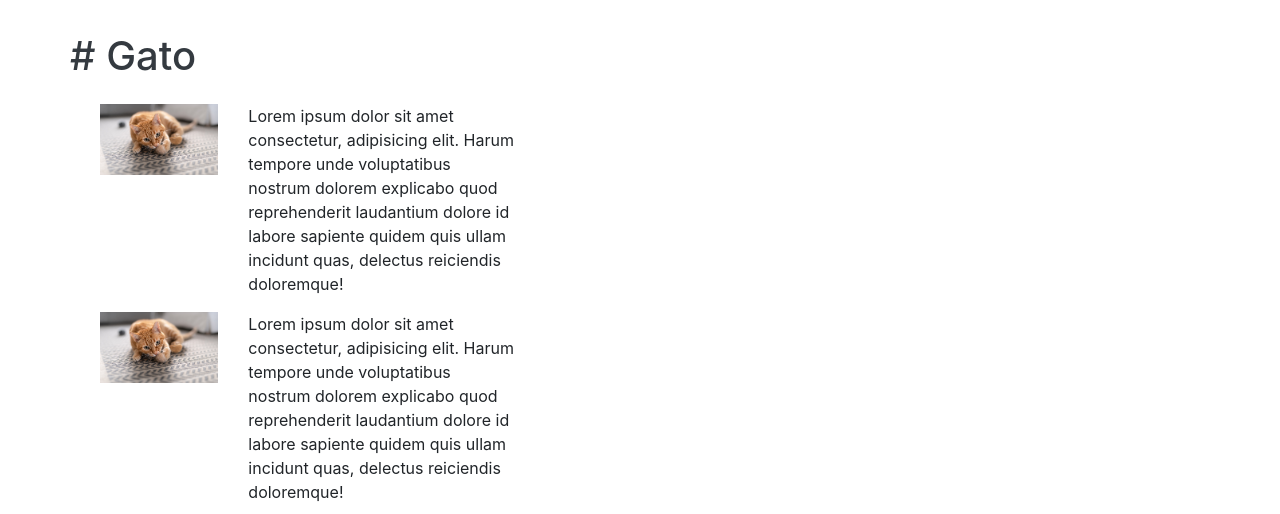
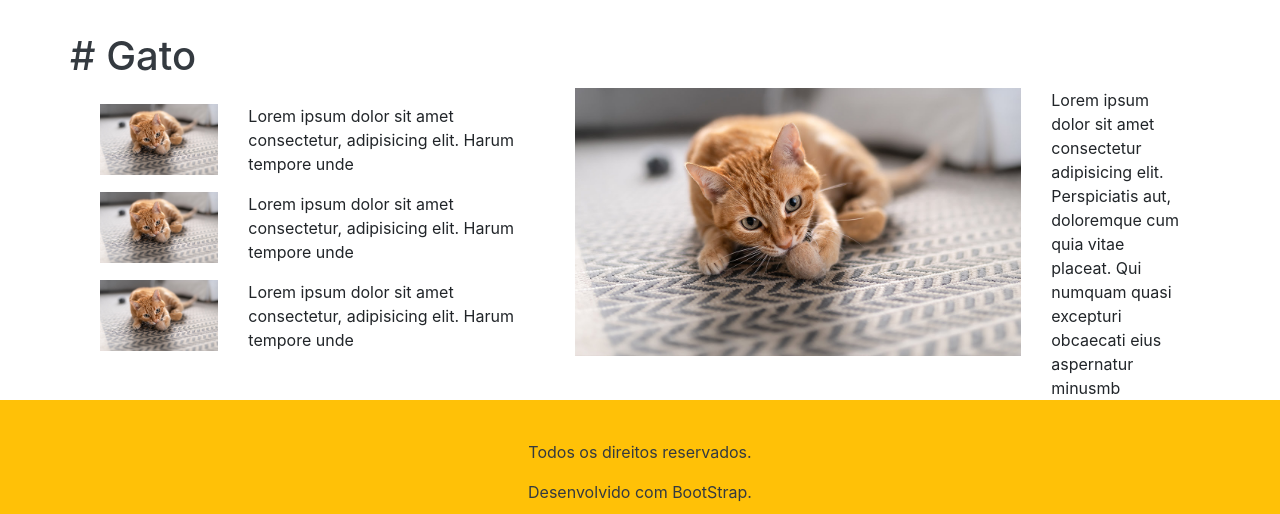
Before and after one commit to Lichwyy/Start-Bootstrap, a plain HTML site: page index.html in a window 1280 px wide. Shown: the part 800-1314 px from the top of the page. Drawn offline with Linux system fonts and the light colour scheme.

Commit message:
Commit 05/04/2022

```diff
--- a/index.html
+++ b/index.html
@@ -5,21 +5,21 @@
     <meta charset="UTF-8">
     <meta http-equiv="X-UA-Compatible" content="IE=edge">
     <meta name="viewport" content="width=device-width, initial-scale=1.0">
-    <title>bootstrap test</title>
+    <title>BootStrap Test</title>
     <link rel="stylesheet" href="css/bootstrap.css">
     <link rel="stylesheet" href="css/paulo.css">
 </head>
 
 <body>
-    <nav class="navbar navbar-expand-lg navbar-light bg-transparent fixed-top shadow">
-        <a class="navbar-brand ">Ben 10</a>
+    <nav class="navbar navbar-expand-lg navbar-light bg-warning fixed-top shadow">
+        <a class="navbar-brand ">Cutcat</a>
         <button class="navbar-toggler" data-target="#my-nav" data-toggle="collapse" aria-controls="my-nav" aria-expanded="false" aria-label="Toggle navigation">
         <span class="navbar-toggler-icon"></span>
     </button>
         <div id="my-nav" class="collapse navbar-collapse">
             <ul class="navbar-nav mr-auto">
                 <li class="nav-item active">
-                    <a class="nav-link" href="#">Aliens <span class="sr-only">(current)</span></a>
+                    <a class="nav-link" href="#">Gatos <span class="sr-only">(current)</span></a>
                 </li>
                 <li class="nav-item">
                     <a class="nav-link disabled" href="#" tabindex="-1" aria-disabled="true">Sobre</a>
@@ -40,33 +40,63 @@
                         <div class="col-12 col-sm-4 col-md-4">
                             <img class="img-fluid" src="img/gato.jpg" alt="">
                         </div>
-                        <div class="col-12 col-sm-8 col-md-8">
-                            Lorem ipsum dolor sit amet consectetur, adipisicing elit. Harum tempore unde voluptatibus nostrum dolorem explicabo quod reprehenderit laudantium dolore id labore sapiente quidem quis ullam incidunt quas, delectus reiciendis doloremque!
+                        <div class="col-12 col-sm-8. col-md-8">
+                            Lorem ipsum dolor sit amet consectetur, adipisicing elit. Harum tempore unde
                         </div>
                     </div>
                     <div class="row mt-3">
                         <div class="col-12 col-sm-4 col-md-4">
                             <img class="img-fluid" src="img/gato.jpg" alt="">
                         </div>
-                        <div class="col-12 col-sm-8 col-md-8">
-                            Lorem ipsum dolor sit amet consectetur, adipisicing elit. Harum tempore unde voluptatibus nostrum dolorem explicabo quod reprehenderit laudantium dolore id labore sapiente quidem quis ullam incidunt quas, delectus reiciendis doloremque!
+                        <div class="col-12 col-sm-8. col-md-8">
+                            Lorem ipsum dolor sit amet consectetur, adipisicing elit. Harum tempore unde
                         </div>
                     </div>
                     <div class="row mt-3">
                         <div class="col-12 col-sm-4 col-md-4">
                             <img class="img-fluid" src="img/gato.jpg" alt="">
                         </div>
-                        <div class="col-12 col-sm-8 col-md-8">
-                            Lorem ipsum dolor sit amet consectetur, adipisicing elit. Harum tempore unde voluptatibus nostrum dolorem explicabo quod reprehenderit laudantium dolore id labore sapiente quidem quis ullam incidunt quas, delectus reiciendis doloremque!
+                        <div class="col-12 col-sm-8. col-md-8">
+                            Lorem ipsum dolor sit amet consectetur, adipisicing elit. Harum tempore unde
+                        </div>
+                    </div>
+                </div>
+            </div>
+
+            <div class="col-12 col-sm-7 col-md-7">
+                <div class="container-fluid">
+                    <div class="row">
+                        <div class="col-12 col-sm-9 col-md-9">
+                            <img class="img-fluid" src="../Start-Bootstrap/img/gato.jpg" alt="">
+                        </div>
+                        <div class="col-12 col-sm-3 col-md-3">
+                            Lorem ipsum dolor sit amet consectetur adipisicing elit. Perspiciatis aut, doloremque cum quia vitae placeat. Qui numquam quasi excepturi obcaecati eius aspernatur minusmb
                         </div>
                     </div>
                 </div>
             </div>
         </div>
     </div>
+    <div class="container-fluid bg-warning">
+        <div class="row justify-content-center">
+            <div class="col-12 sm-8 md-6">
+                <p>ㅤ</p>
+                <p class="text-center text-dark">
+                    Todos os direitos reservados.
+                </p>
+                <p class="text-center text-dark">
+                    Desenvolvido com BootStrap.
+                </p>
+                <p class="text-center">
+                    <i class="fa-brands fa-whatsapp" id="whatsapp"></i>
+                </p>
+            </div>
+        </div>
+    </div>
 
     <script src="js/jquery-3.6.0.min.js"></script>
     <script src="js/bootstrap.js"></script>
+    <script src="https://kit.fontawesome.com/b83a9c4287.js" crossorigin="anonymous"></script>
 </body>
 
 </html>
```
Also changed, not shown: img/gato-2.jpg (added), img/outrogato.jpg (added).
